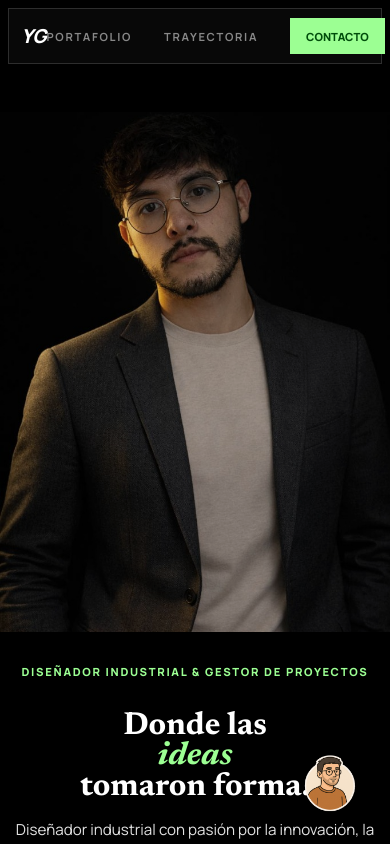
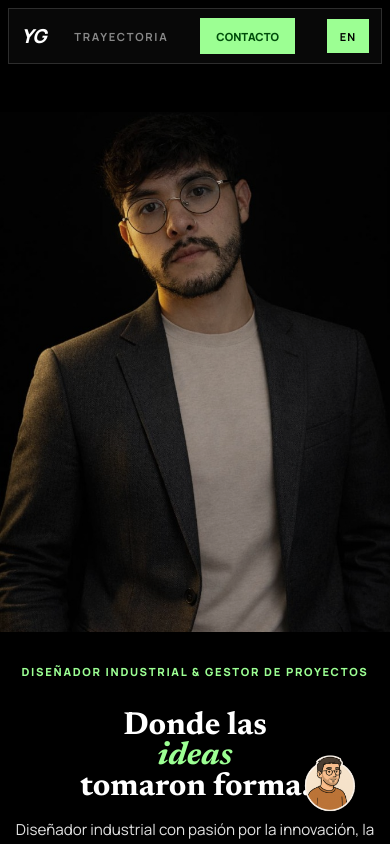
Before and after one commit to yekam97/yekam97.github.io, a Next.js app: page / in a window 390 px wide. Shown: the top 844 px of the page. Built offline with nearby package versions, Linux system fonts and the light colour scheme.

Commit message:
fix: Remove 'Ver Archivo' button from Portfolio and 'Portfolio' from header; improve language toggle button for mobile with better visibility

```diff
--- a/components/LanguageToggle.module.css
+++ b/components/LanguageToggle.module.css
@@ -1,19 +1,20 @@
 .toggle {
   background: var(--primary);
-  color: var(--dark);
-  border: 1px solid var(--primary);
-  padding: 8px 16px;
+  color: #000000;
+  border: 2px solid var(--primary);
+  padding: 8px 14px;
   border-radius: 4px;
-  font-size: 12px;
+  font-size: 13px;
   font-weight: 700;
-  letter-spacing: 1px;
+  letter-spacing: 1.2px;
   cursor: pointer;
   transition: all 0.3s ease;
   display: flex;
   align-items: center;
   justify-content: center;
   height: 40px;
-  min-width: 50px;
+  min-width: 52px;
+  white-space: nowrap;
 }
 
 .toggle:hover {
@@ -29,13 +30,33 @@
 .label {
   display: block;
   font-weight: 700;
+  line-height: 1;
+}
+
+@media (max-width: 1024px) {
+  .toggle {
+    padding: 8px 12px;
+    font-size: 12px;
+    min-width: 48px;
+    height: 38px;
+  }
 }
 
 @media (max-width: 768px) {
   .toggle {
-    padding: 6px 12px;
-    font-size: 11px;
-    min-width: 45px;
+    padding: 7px 11px;
+    font-size: 12px;
+    min-width: 46px;
     height: 36px;
+    border: 2px solid var(--primary);
   }
 }
+
+@media (max-width: 480px) {
+  .toggle {
+    padding: 6px 10px;
+    font-size: 11px;
+    min-width: 42px;
+    height: 34px;
+  }
+}
--- a/components/Layout.js
+++ b/components/Layout.js
@@ -95,7 +95,6 @@ export default function Layout({ children }) {
       <header className="nav-glass">
         <div className="brand-logo" style={{ fontStyle: 'italic', fontWeight: 900, fontSize: '1.2rem', color: '#FFF' }}>YG</div>
         <nav style={{ display: 'flex', gap: 'var(--spacing-8)', alignItems: 'center' }}>
-          <a href="#portfolio" className="nav-item" onClick={handleNavClick}>{t('portfolio')}</a>
           <a href="#experiencia" className="nav-item" onClick={handleNavClick}>{t('trayectoria')}</a>
           <a href="#contacto" className="btn-neon" onClick={handleNavClick} style={{ height: '36px', padding: '0 1rem', fontSize: '0.7rem' }}>{t('contacto')}</a>
           <LanguageToggle />
--- a/components/Portfolio.js
+++ b/components/Portfolio.js
@@ -130,12 +130,9 @@ const Portfolio = () => {
 
     return (
         <section id="portfolio" className="container section-padding">
-            <div style={{ display: 'flex', justifyContent: 'space-between', alignItems: 'flex-end', marginBottom: 'var(--spacing-12)' }}>
-                <div>
-                    <h2 className="newsreader" style={{ fontSize: '3.5rem' }}>{t('proyectos')}</h2>
-                    <p className="description" style={{ marginTop: '0.5rem' }}>{t('descripcion_proyectos')}</p>
-                </div>
-                <a href="#" className={styles.viewMore}>{t('ver_archivo')} →</a>
+            <div style={{ marginBottom: 'var(--spacing-12)' }}>
+                <h2 className="newsreader" style={{ fontSize: '3.5rem' }}>{t('proyectos')}</h2>
+                <p className="description" style={{ marginTop: '0.5rem' }}>{t('descripcion_proyectos')}</p>
             </div>
 
             <div className={styles.projectGrid}>
```
